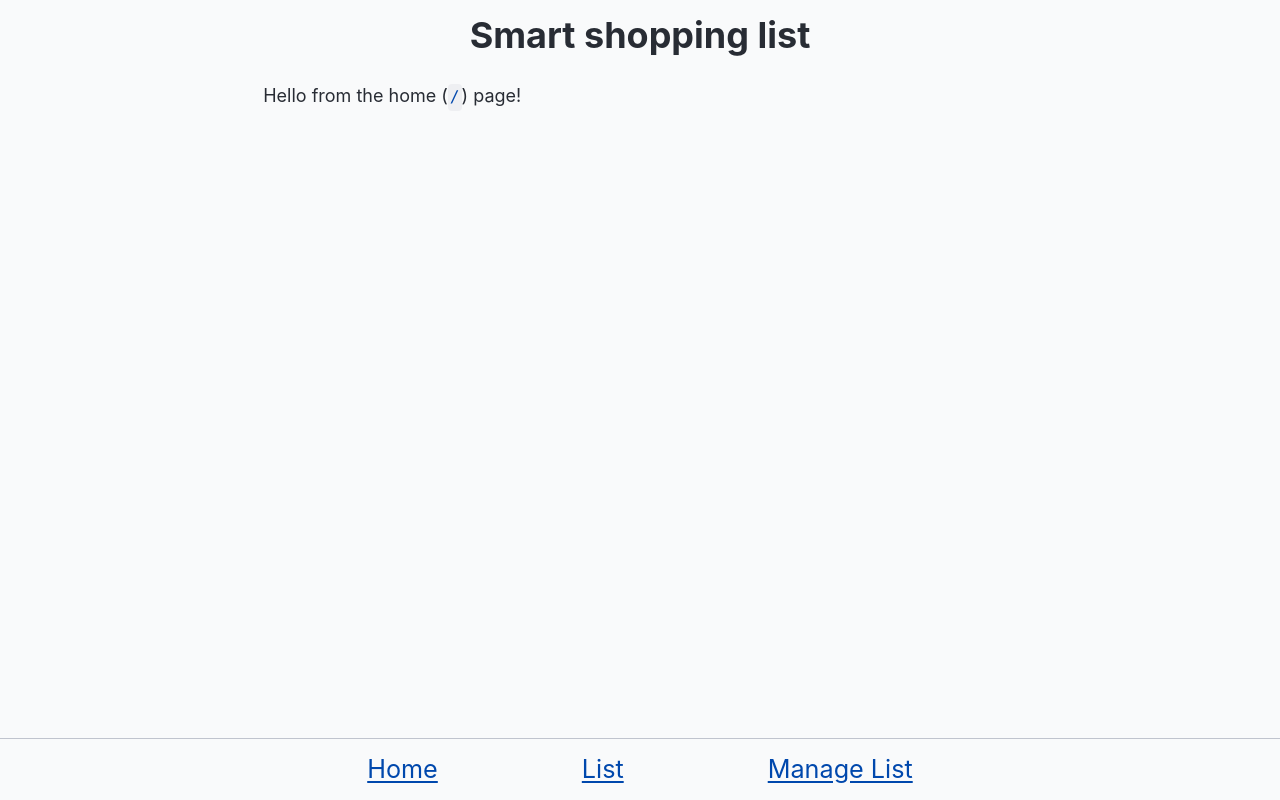
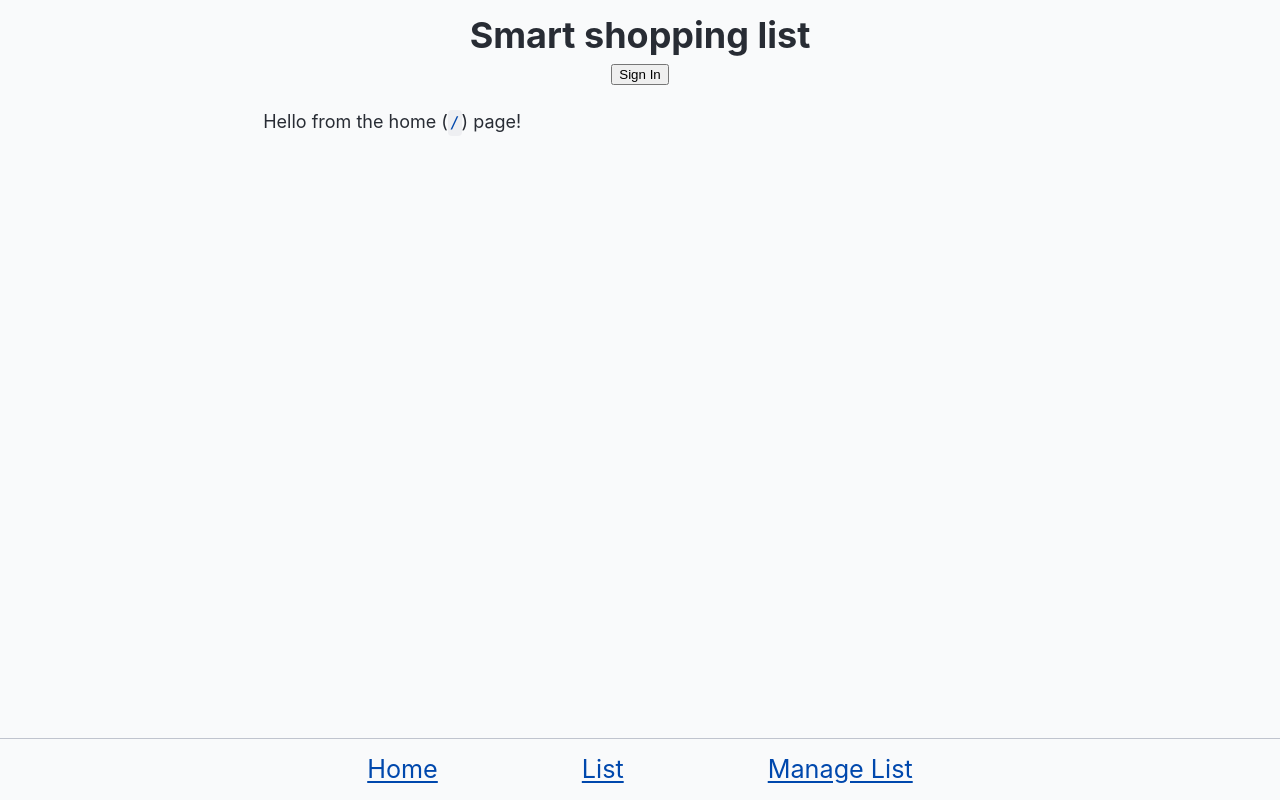
Before and after one commit to the-collab-lab/tcl-79-smart-shopping-list, a React (Vite) app: page / in a window 1280 px wide. Built offline with nearby package versions, Linux system fonts and the light colour scheme; no server answers.

Commit message:
Display SignIn And SignOut Buttons

```diff
--- a/src/views/Layout.jsx
+++ b/src/views/Layout.jsx
@@ -14,12 +14,21 @@ import { SignInButton, SignOutButton } from '../api/useAuth';
  */
 
 export function Layout() {
-	const {} = useAuth();
+	const { user } = useAuth();
+	console.log(user);
 	return (
 		<>
 			<div className="Layout">
 				<header className="Layout-header">
 					<h1>Smart shopping list</h1>
+					{!!user ? (
+						<div>
+							<SignOutButton />
+							<p>Welcome, {user.displayName}</p>
+						</div>
+					) : (
+						<SignInButton />
+					)}
 				</header>
 				<main className="Layout-main">
 					<Outlet />
```
